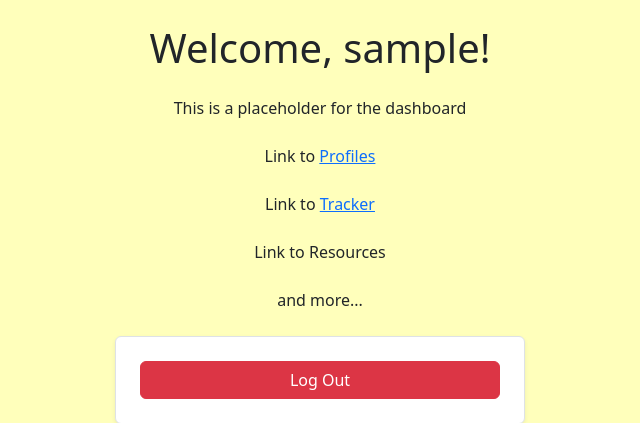
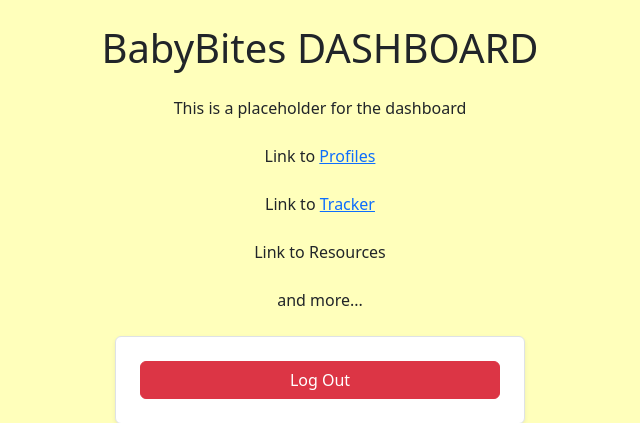
Before and after one commit to dledw001/BabyBites, a Django app: page /dashboard/ in a window 1280 px wide. Shown: the top 423 px of the page, without its empty margins (320-960 px from the left). Run offline with Django 5.2, Linux system fonts and the light colour scheme; the visitor is signed in with stand-in values (Sample User, id 1); some web fonts are replaced.

Commit message:
testing dashboard

```diff
--- a/core/templates/dashboard.html
+++ b/core/templates/dashboard.html
@@ -3,7 +3,7 @@
 {% block title %}Dashboard{% endblock %}
 
 {% block content %}
-    <h1 class="text-center mb-4">Welcome, {{user.username}}!</h1>
+    <h1 class="text-center mb-4">BabyBites DASHBOARD </h1>
     <p class="text-center mt-3 mb-0">
     This is a placeholder for the dashboard
     <br><br>
```
